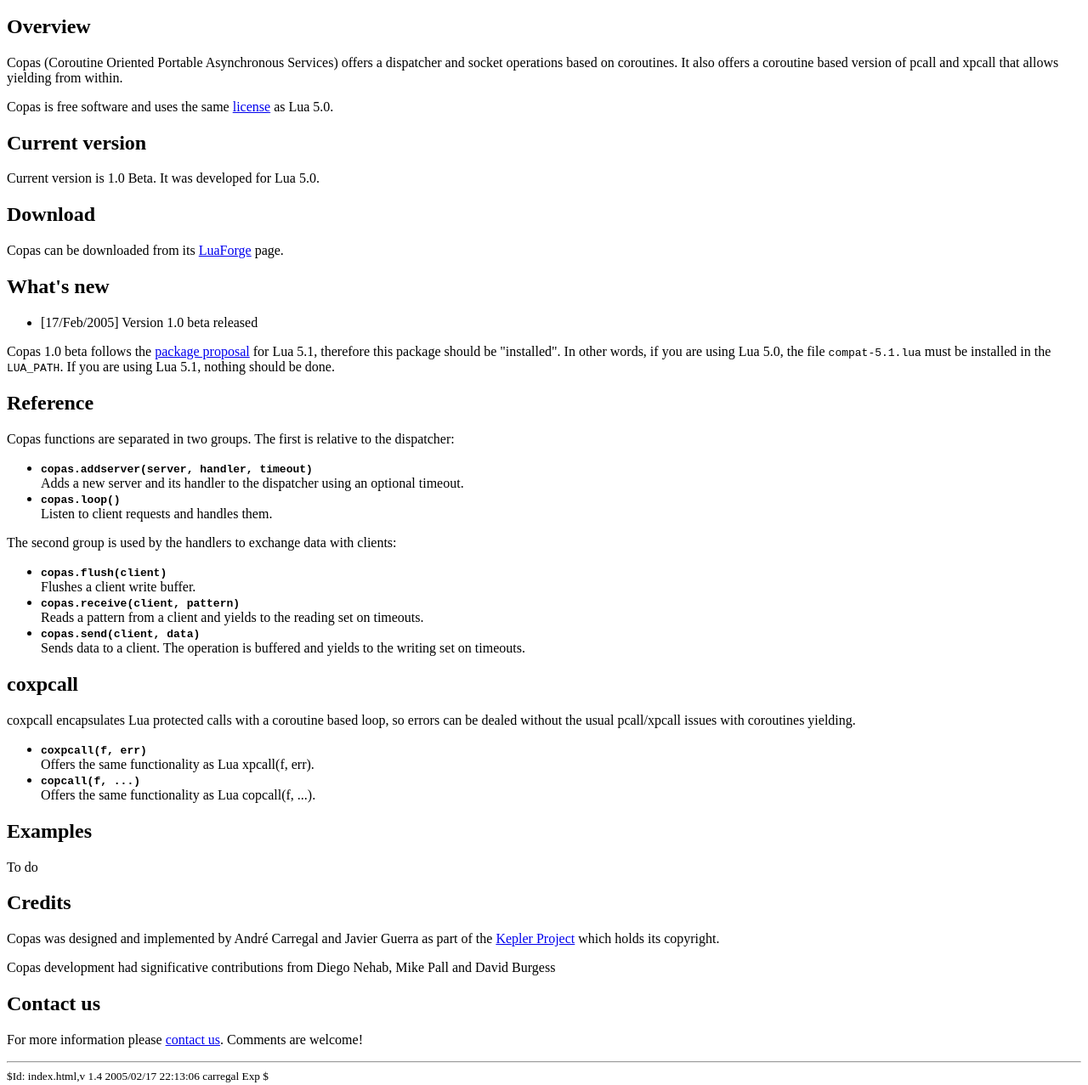
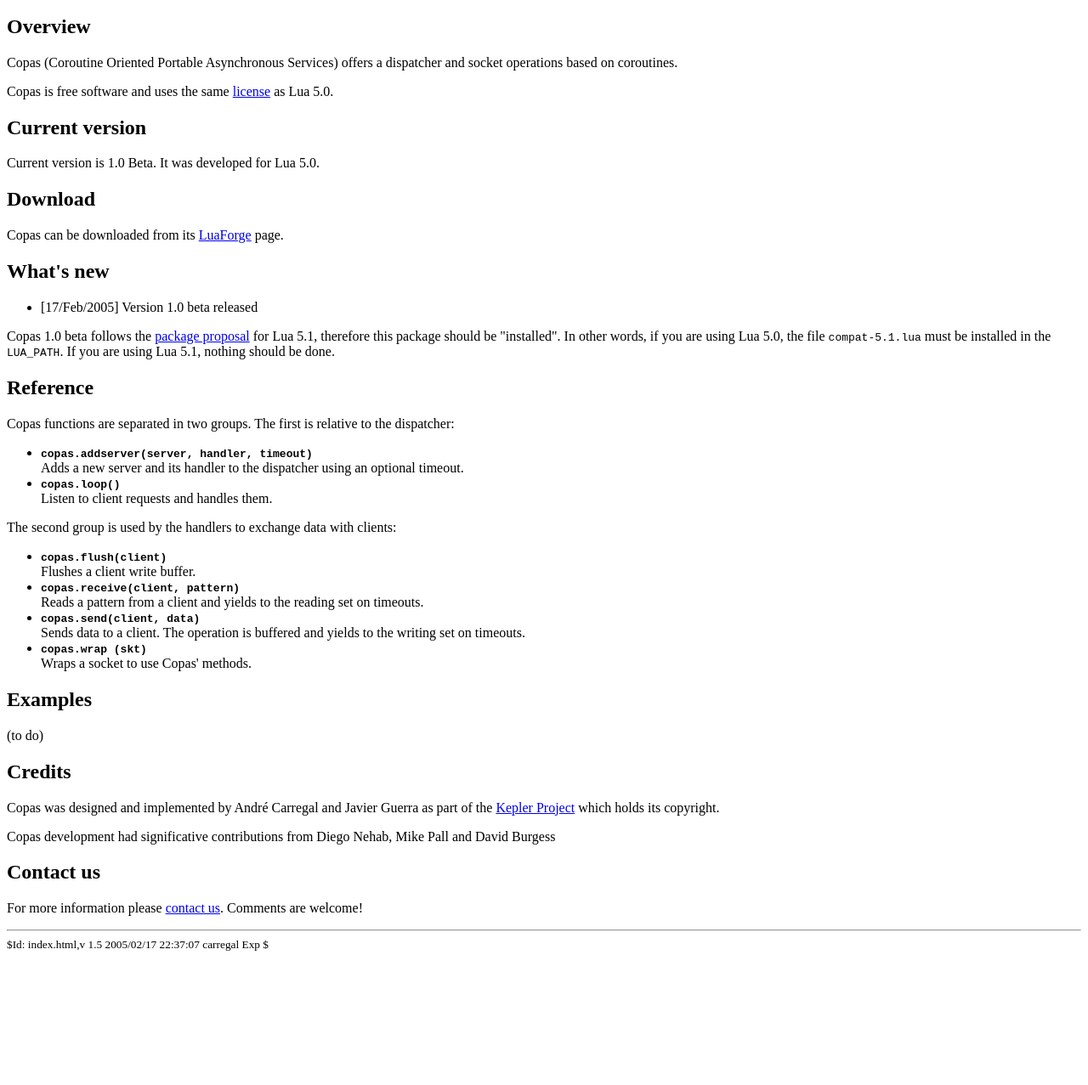
Before and after one commit to lunarmodules/copas, a plain HTML site: page doc/us/index.html in a window 1280 px wide. Shown: the part 435-1712 px from the top of the page at 85% size. After the commit the page ends 1563 px from the top, so only its background shows below. Drawn offline with Linux system fonts and the light colour scheme.

Commit message:
Documentation update

```diff
--- a/doc/us/index.html
+++ b/doc/us/index.html
@@ -51,8 +51,7 @@ Asynchronous Services</td>
 <h2>Overview</h2>
 
 <p>Copas (Coroutine Oriented Portable Asynchronous Services) offers a
-dispatcher and socket operations based on coroutines. It also offers a
-coroutine based version of pcall and xpcall that allows yielding from within.
+dispatcher and socket operations based on coroutines.
 </p>
 
 <p>Copas is free software and uses the same
@@ -125,32 +124,17 @@ Reads a pattern from a client and yields to the reading set on timeouts.
 Sends data to a client. The operation is buffered and yields to the writing
 set on timeouts.
 </li>
-</ul>
-
-<a name="ref_coxpcall"></a>
-<h2>coxpcall</h2>
-
-<p>coxpcall encapsulates Lua protected calls with a coroutine based loop,
-so errors can be dealed without the usual pcall/xpcall issues with coroutines
-yielding.</p>
-
-<ul>
 <li>
-<b><code>coxpcall(f, err)</code></b>
+<b><code>copas.wrap (skt)</code></b>
 <br>
-Offers the same functionality as Lua xpcall(f, err).
-</li>
-<li>
-<b><code>copcall(f, ...)</code></b>
-<br>
-Offers the same functionality as Lua copcall(f, ...).
+Wraps a socket to use Copas' methods.
 </li>
 </ul>
 
 <a name="examples"></a>
 <h2>Examples</h2>
 
-<p>To do</p>
+<p>(to do)</p>
 
 <a name="credits"></a>
 <h2>Credits</h2>
@@ -170,6 +154,6 @@ Mike Pall and David Burgess</p>
 Comments are welcome!</p>
 
 <hr>
-<small>$Id: index.html,v 1.4 2005/02/17 22:13:06 carregal Exp $</small>
+<small>$Id: index.html,v 1.5 2005/02/17 22:37:07 carregal Exp $</small>
 </body>
 </html>
```
